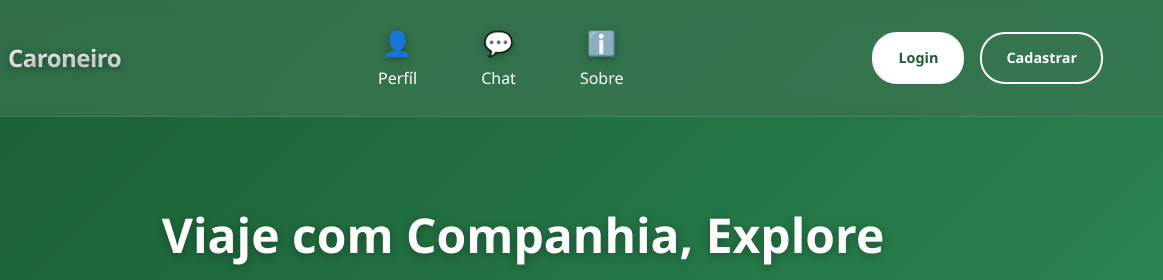
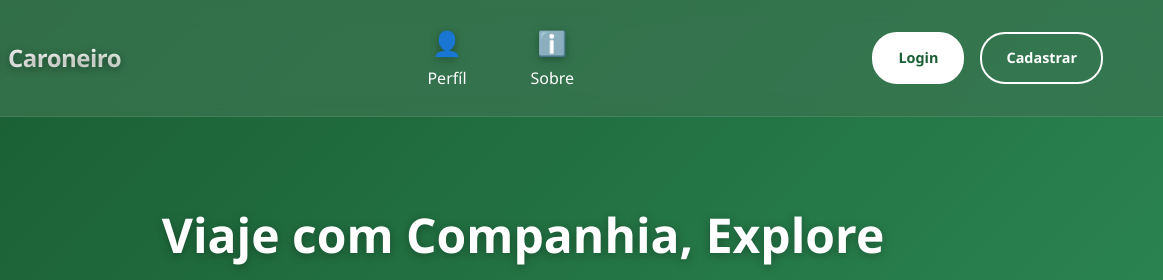
Before and after one commit to ArielVasconcellosBernardes/Caroneiro-, a plain HTML site: page index.html in a window 1280 px wide. Shown: the top 280 px of the page, 117-1280 px from the left. Drawn offline with Linux system fonts and the light colour scheme.

Commit message:
Caroneiro 1.16

```diff
--- a/index.html
+++ b/index.html
@@ -37,7 +37,6 @@
             <nav>
                 <ul>
                     <li><a href="perfil.html"><span>👤</span><span>Perfíl</span></a></li>
-                    <li><a href="Chat.html"><span>💬</span><span>Chat</span></a></li>
                     <li><a href="Sobre-nos.html"><span>ℹ️</span><span>Sobre</span></a></li>
                 </ul>
             </nav>
```
Also changed, not shown: Sobre-nos.html (+0 -1 lines), cadastro.html (+0 -1 lines), login.html (+0 -1 lines), perfil.html (+0 -1 lines).
